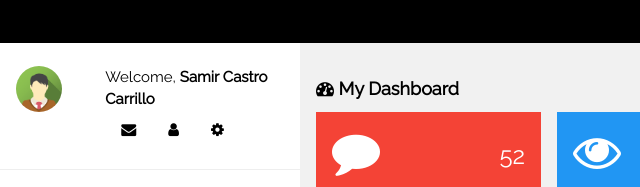
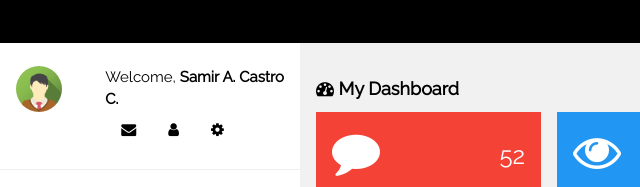
Before and after one commit to samircastro27/example, a website: page index.html in a window 1280 px wide. Shown: the top 187 px of the page, 0-640 px from the left. Drawn offline with nearby package versions, Linux system fonts and the light colour scheme.

Commit message:
Update index.html

```diff
--- a/index.html
+++ b/index.html
@@ -26,7 +26,7 @@ html,body,h1,h2,h3,h4,h5 {font-family: "Raleway", sans-serif}
       <img src="assets/avatar2.png" class="w3-circle w3-margin-right" style="width:46px">
     </div>
     <div class="w3-col s8 w3-bar">
-      <span>Welcome, <strong>Samir Castro Carrillo</strong></span><br>
+      <span>Welcome, <strong>Samir A. Castro C.</strong></span><br>
       <a href="#" class="w3-bar-item w3-button"><i class="fa fa-envelope"></i></a>
       <a href="#" class="w3-bar-item w3-button"><i class="fa fa-user"></i></a>
       <a href="#" class="w3-bar-item w3-button"><i class="fa fa-cog"></i></a>
```
